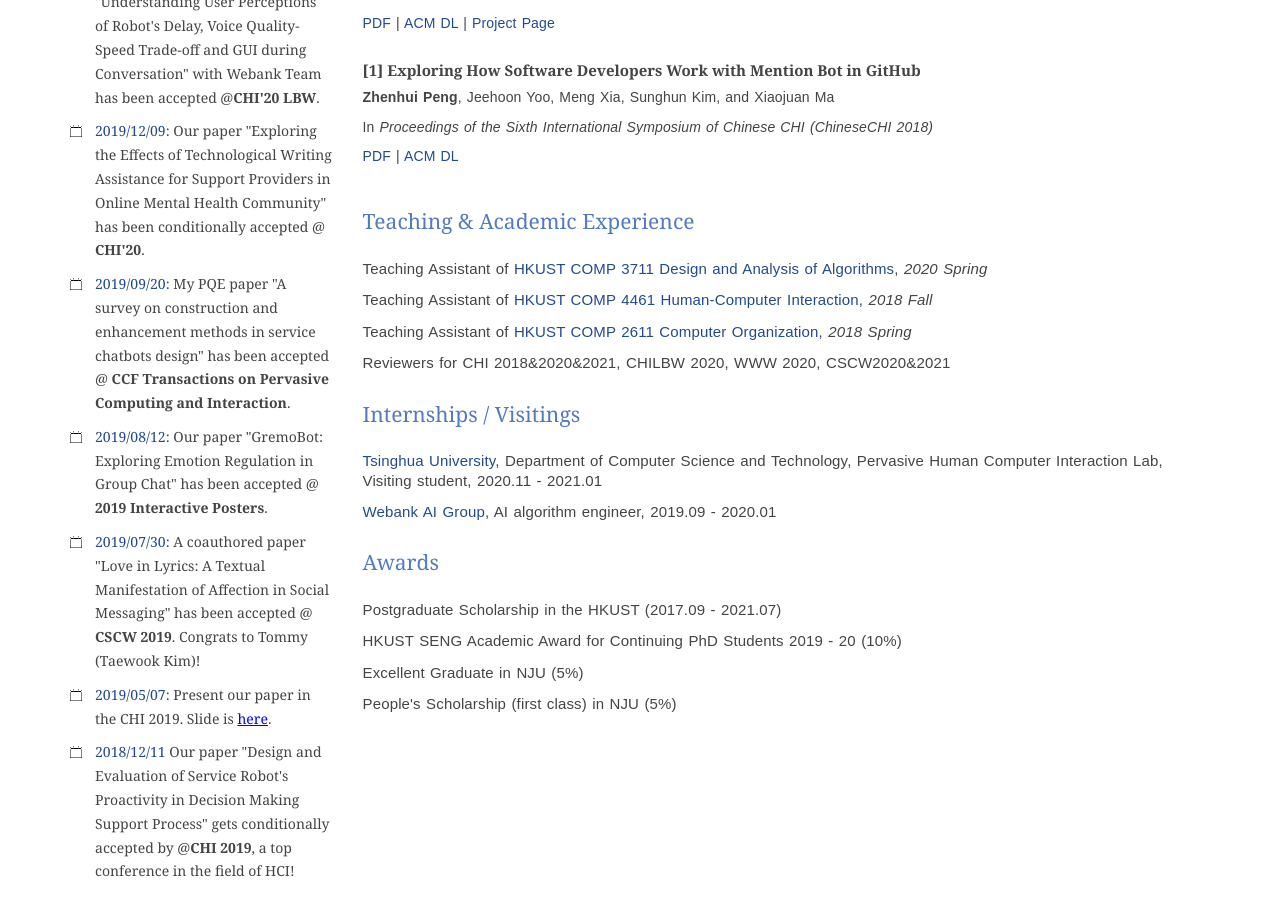
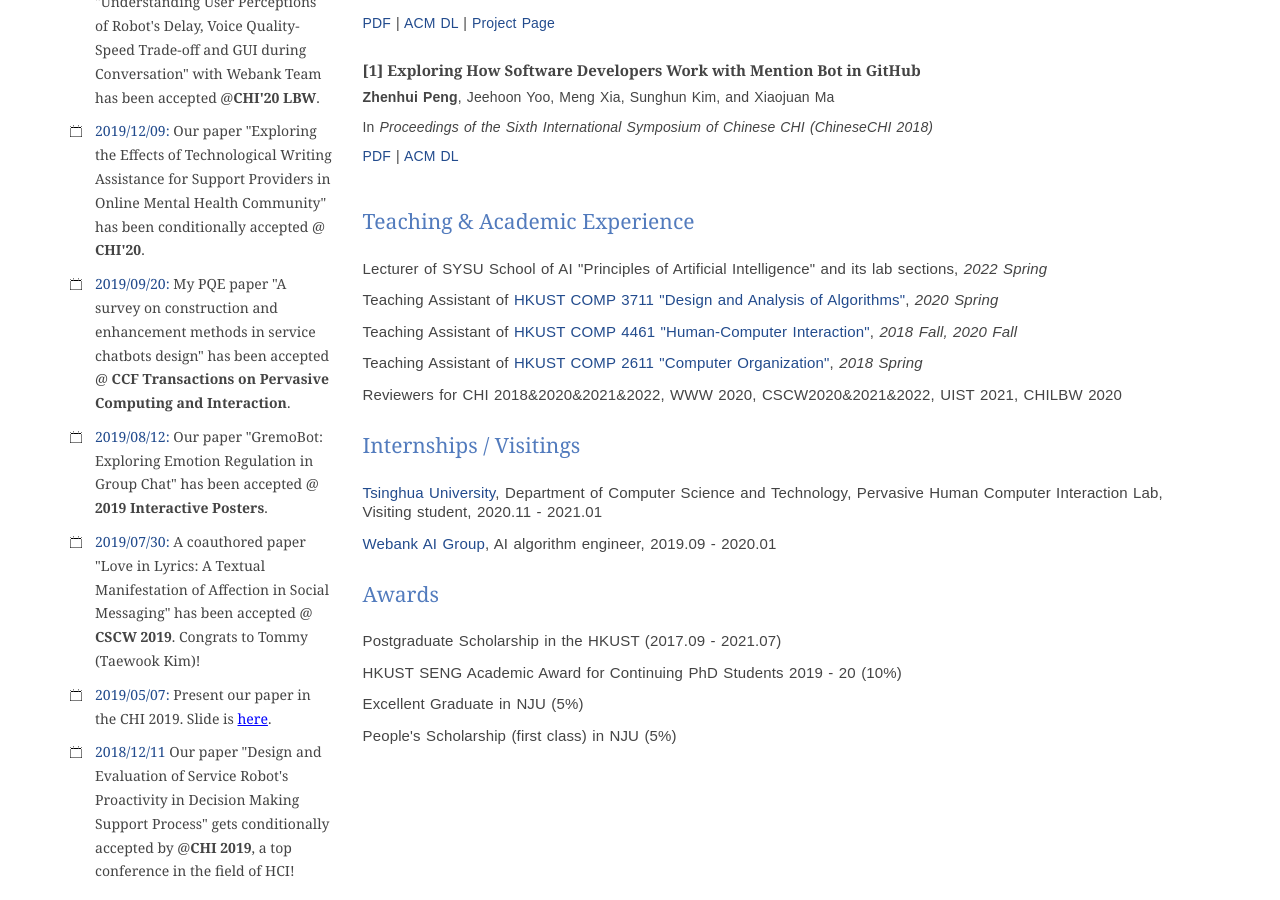
Before and after one commit to PenguinZhou/PenguinZhou.github.io, a Jekyll site: the page index.html, which Jekyll copies as it is, in a window 1280 px wide and 900 px high, scrolled down 3330 px. Built offline with Jekyll 4.4.1, drawn with Linux system fonts in a browser that asks for light colours.

Commit message:
Update index.html

```diff
--- a/index.html
+++ b/index.html
@@ -476,10 +476,11 @@
 
                 <h3 class="widget-title">Teaching & Academic Experience</h3>
                 <div class="education">
-                    <p>Teaching Assistant of <a href="https://canvas.ust.hk/courses/29915">HKUST COMP 3711 Design and Analysis of Algorithms</a>, <i>2020 Spring</i></p>
-                    <p>Teaching Assistant of <a href="https://www.cse.ust.hk/~mxj/page/COMP4461-201809.html">HKUST COMP 4461 Human-Computer Interaction</a>, <i>2018 Fall</i></p>
-                    <p>Teaching Assistant of <a href="https://course.cse.ust.hk/comp2611/">HKUST COMP 2611 Computer Organization</a>, <i>2018 Spring</i></p>
-                    <p>Reviewers for CHI 2018&2020&2021, CHILBW 2020, WWW 2020, CSCW2020&2021</p>
+                    <p>Lecturer of SYSU School of AI "Principles of Artificial Intelligence" and its lab sections, <i>2022 Spring</i></p>
+                    <p>Teaching Assistant of <a href="https://canvas.ust.hk/courses/29915">HKUST COMP 3711 "Design and Analysis of Algorithms"</a>, <i>2020 Spring</i></p>
+                    <p>Teaching Assistant of <a href="https://www.cse.ust.hk/~mxj/page/COMP4461-201809.html">HKUST COMP 4461 "Human-Computer Interaction"</a>, <i>2018 Fall, 2020 Fall</i></p>
+                    <p>Teaching Assistant of <a href="https://course.cse.ust.hk/comp2611/">HKUST COMP 2611 "Computer Organization"</a>, <i>2018 Spring</i></p>
+                    <p>Reviewers for CHI 2018&2020&2021&2022, WWW 2020, CSCW2020&2021&2022, UIST 2021, CHILBW 2020</p>
                 </div>
 
 
```
